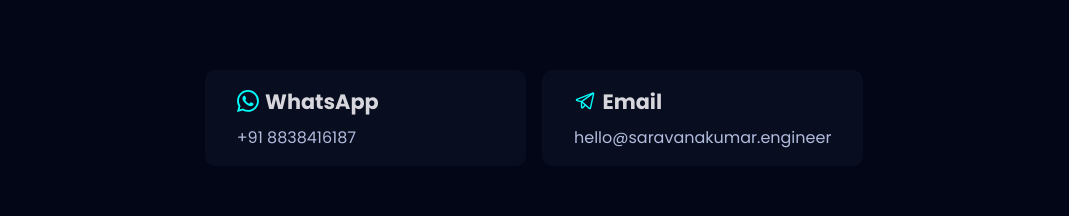
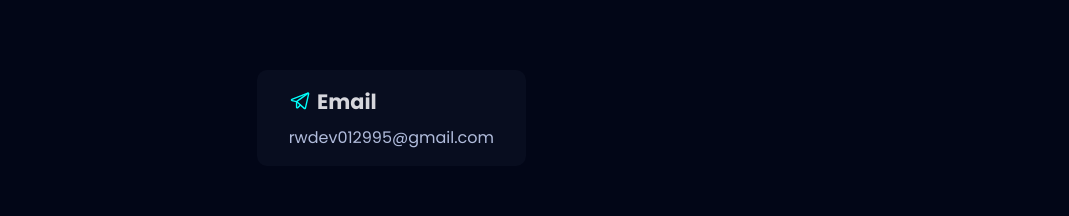
Before and after one commit to cryptovecom/MyPortfolio, a Next.js app: page /contact in a window 1280 px wide. Shown: the part 428-644 px from the top of the page, without its empty margins (106-1175 px from the left). Built offline with nearby package versions, Linux system fonts and the light colour scheme; no server answers.

Commit message:
contact page update

```diff
--- a/src/components/Contact/index.tsx
+++ b/src/components/Contact/index.tsx
@@ -24,7 +24,7 @@
 
       <ContainerContact>
         <ContactContent>
-          <div className="contact-content">
+          {/* <div className="contact-content">
             <h4>
               <BsWhatsapp size={22} color="#00fffb" /> WhatsApp{' '}
             </h4>
@@ -33,16 +33,16 @@
               <span>+91 8838416187</span>
 
             </Link>
-          </div>
+          </div> */}
 
           <div className="contact-content">
             <h4>
               {' '}
               <TelegramLogo size={22} color="#00fffb" /> Email{' '}
             </h4>
-            <Link href="mailto:hello@saravanakumar.engineer" target="_blank">
+            <Link href="rwdev012995@gmail.com" target="_blank">
 
-              <span>hello@saravanakumar.engineer</span>
+              <span>rwdev012995@gmail.com</span>
 
             </Link>
           </div>
```
